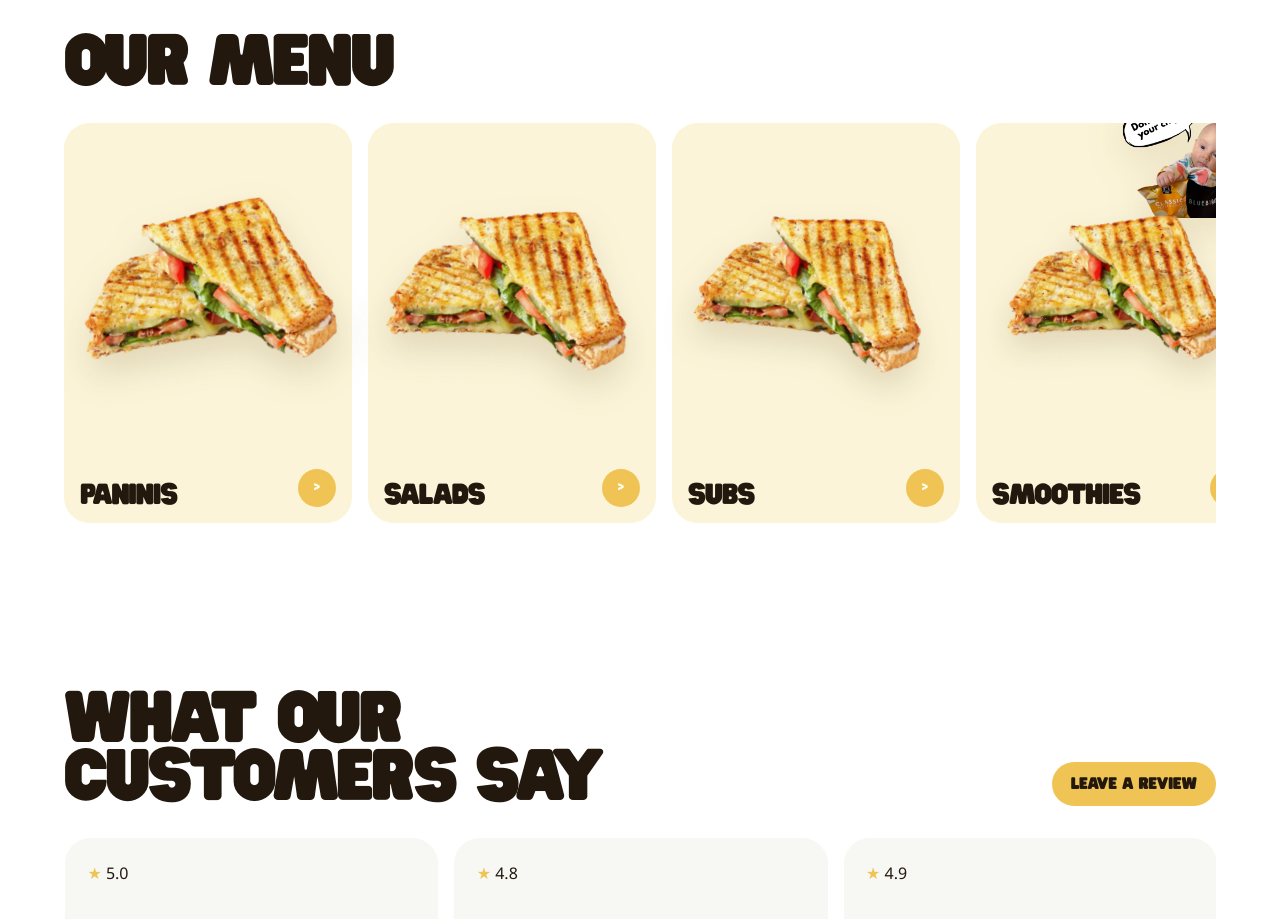
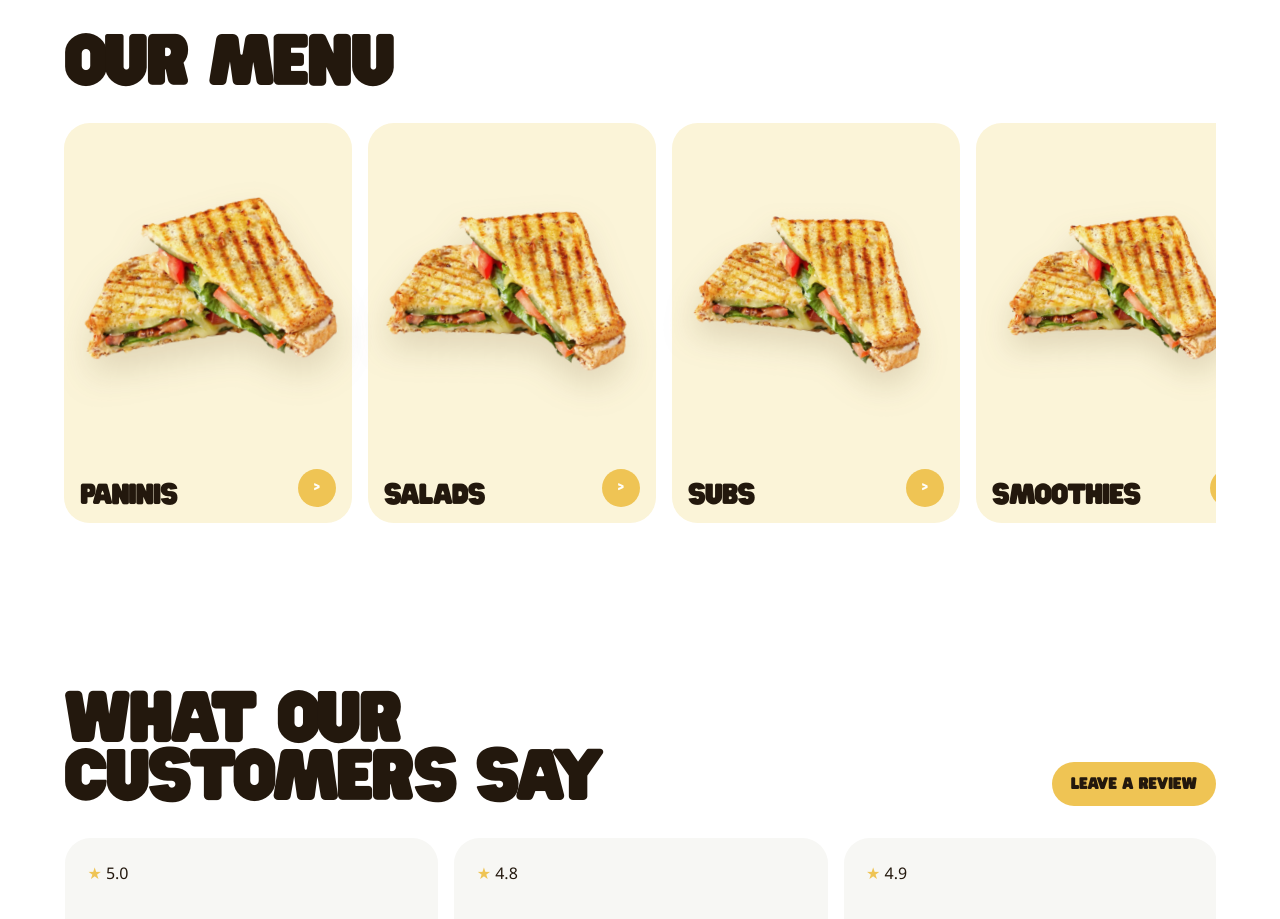
Before and after one commit to andrewchwalik/bluebird, a React (Vite) app: page / in a window 1280 px wide. Shown: the part 2140-3059 px from the top of the page. Built offline with nearby package versions, Linux system fonts and the light colour scheme; no server answers.

Commit message:
Layer menu accent behind smoothie card

```diff
--- a/src/App.css
+++ b/src/App.css
@@ -643,6 +643,16 @@ main {
 .menu-showcase-card-accent {
   isolation: isolate;
   overflow: visible;
+  background: transparent;
+}
+
+.menu-showcase-card-accent::before {
+  content: '';
+  position: absolute;
+  inset: 0;
+  border-radius: inherit;
+  background: #fbf4d8;
+  z-index: 1;
 }
 
 .menu-showcase-accent {
@@ -668,7 +678,7 @@ main {
 
 .menu-showcase-image {
   position: relative;
-  z-index: 1;
+  z-index: 2;
   display: flex;
   align-items: center;
   justify-content: center;
@@ -708,7 +718,7 @@ main {
 
 .menu-showcase-footer {
   position: relative;
-  z-index: 1;
+  z-index: 2;
   display: flex;
   align-items: flex-end;
   justify-content: space-between;
```
